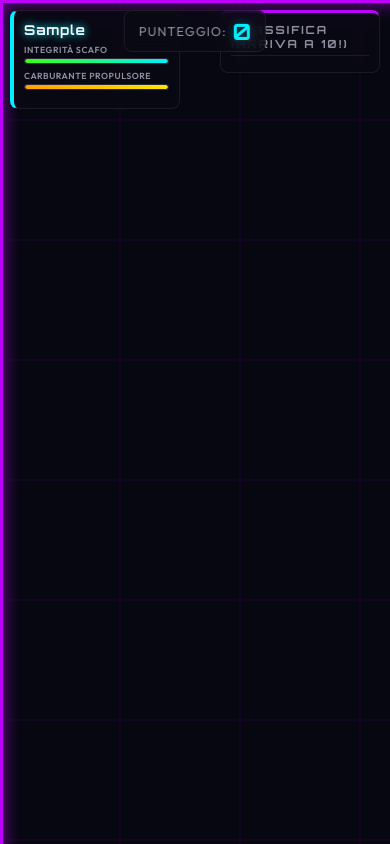
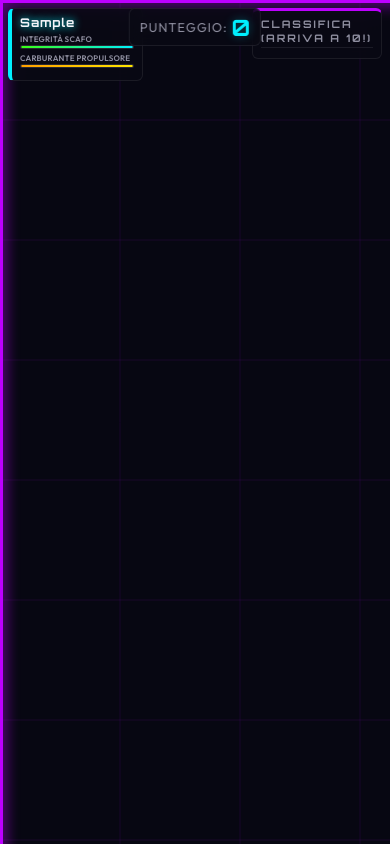
Before and after one commit to wox76/multiplayer_render, a website: page public/index.html in a window 390 px wide. Both pictures are taken after typing "Sample" into the empty fields and a click on the button "ENTRA NELL'ARENA". Drawn offline with nearby package versions, Linux system fonts and the light colour scheme; no server answers.

Commit message:
Rimpicciolito ulteriormente l'HUD su mobile per una visualizzazione ultra-compatta

```diff
--- a/public/style.css
+++ b/public/style.css
@@ -721,57 +721,60 @@ body.is-mobile .mobile-only {
 
   /* 1. Player Status Panel - top-left, scaled down */
   .player-panel {
-    top: 10px;
-    left: 10px;
-    width: 170px;
-    padding: 10px;
-    border-radius: 8px;
+    top: 8px;
+    left: 8px;
+    width: 135px;
+    padding: 6px 8px;
+    border-radius: 6px;
   }
   .player-header {
-    font-size: 0.85rem;
-    margin-bottom: 6px;
+    font-size: 0.75rem;
+    margin-bottom: 4px;
   }
   .hud-bar-container {
-    margin-top: 6px !important;
+    margin-top: 4px !important;
+    gap: 1px;
   }
   .bar-label {
-    font-size: 0.55rem;
-    letter-spacing: 0.5px;
+    font-size: 0.5rem;
+    letter-spacing: 0.2px;
   }
   .bar-bg {
-    height: 6px;
+    height: 4px;
+    border-radius: 2px;
   }
   .badges-container {
-    margin-top: 8px;
-    gap: 4px;
+    margin-top: 6px;
+    gap: 3px;
   }
   .badge {
-    font-size: 0.55rem;
-    padding: 3px 6px;
+    font-size: 0.5rem;
+    padding: 2px 4px;
+    border-radius: 2px;
   }
 
   /* 2. Leaderboard Panel - top-right, scaled down */
   .leaderboard-panel {
-    top: 10px;
-    right: 10px;
-    width: 160px;
-    padding: 10px;
-    border-radius: 8px;
+    top: 8px;
+    right: 8px;
+    width: 130px;
+    padding: 6px 8px;
+    border-radius: 6px;
   }
   .panel-header {
-    font-size: 0.7rem;
-    margin-bottom: 6px;
-    padding-bottom: 4px;
+    font-size: 0.65rem;
+    margin-bottom: 4px;
+    padding-bottom: 2px;
   }
   #leaderboard-list {
-    font-size: 0.7rem;
-    gap: 4px;
+    font-size: 0.65rem;
+    gap: 2px;
   }
   #leaderboard-list li {
-    padding: 2px;
+    padding: 1px 2px;
   }
   #leaderboard-list li .player-name-lbl {
-    max-width: 85px;
+    max-width: 70px;
   }
   /* Show only top 3 on mobile to save space */
   #leaderboard-list li:nth-child(n+4) {
@@ -780,31 +783,33 @@ body.is-mobile .mobile-only {
 
   /* 3. Stats Panel - Move to top center to avoid joystick overlap */
   .stats-panel {
-    top: 10px;
+    top: 8px;
     bottom: auto;
     left: 50%;
     transform: translateX(-50%);
-    padding: 6px 14px;
-    border-radius: 8px;
+    padding: 4px 10px;
+    border-radius: 6px;
     width: auto;
   }
   .stat-item {
-    font-size: 0.75rem;
-    gap: 6px;
+    font-size: 0.65rem;
+    gap: 4px;
   }
 
   /* 4. Kill notification feed - move to left, below player status panel */
   #kill-feed {
-    top: 130px;
+    top: 100px;
     bottom: auto;
-    left: 10px;
+    left: 8px;
     right: auto;
     align-items: flex-start;
+    gap: 4px;
   }
   .kill-msg {
-    padding: 6px 12px;
-    font-size: 0.7rem;
+    padding: 4px 8px;
+    font-size: 0.65rem;
     border-right: none;
-    border-left: 3px solid var(--neon-purple);
+    border-left: 2px solid var(--neon-purple);
+    border-radius: 4px;
   }
 }
```
